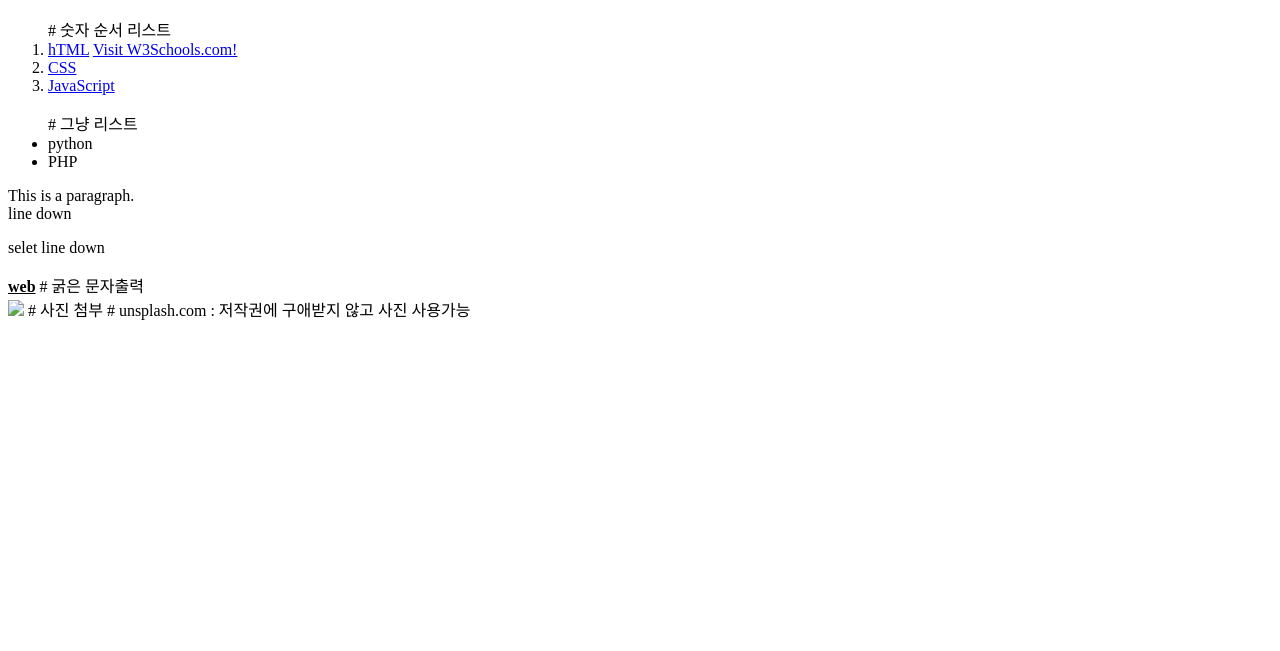
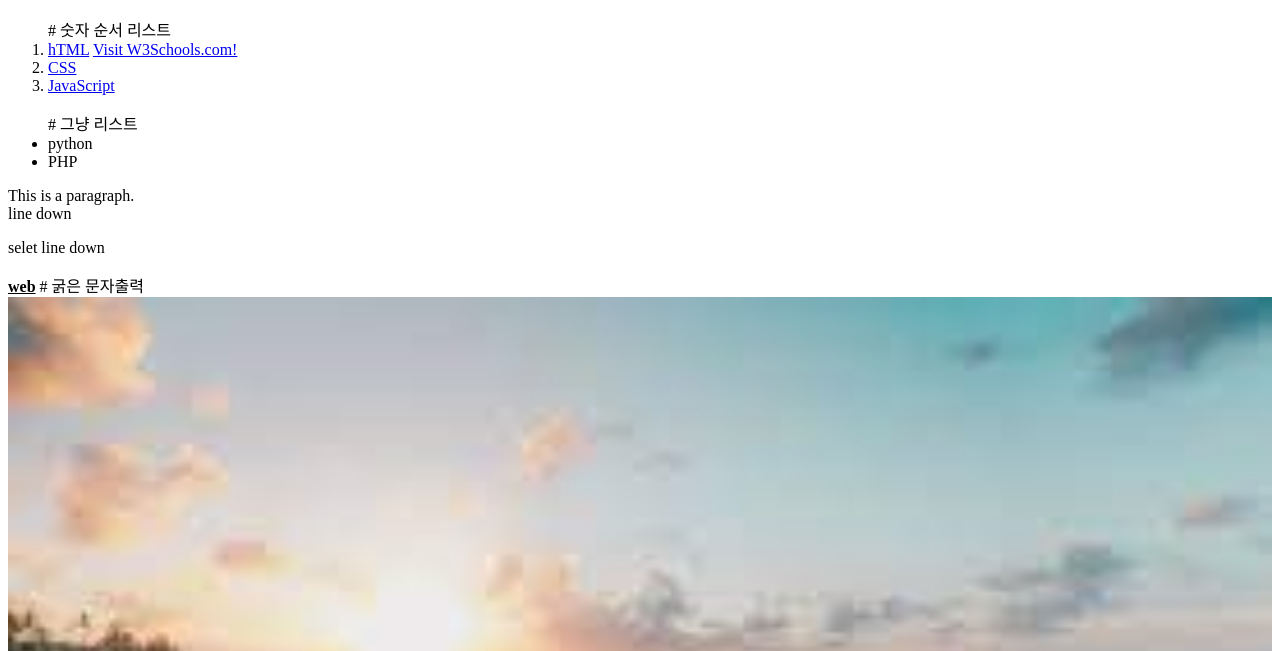
Before and after one commit to jangchanggyoon/web1, a plain HTML site: page 1.html in a window 1280 px wide. Shown: the part 159-810 px from the top of the page. Drawn offline with Linux system fonts and the light colour scheme.

Commit message:
Add files via upload

```diff
--- a/1.html
+++ b/1.html
@@ -21,7 +21,7 @@
 
  <p>This is a paragraph.<br>line down<p>selet line down</p></p>
  <strong><u>web</u></strong> # 굵은 문자출력<br>
- <img src="coding.jpg" width="100%"> # 사진 첨부
+ <img src="code.jpg" width="100%"> # 사진 첨부
  # unsplash.com : 저작권에 구애받지 않고 사진 사용가능
 
 </body>
```
